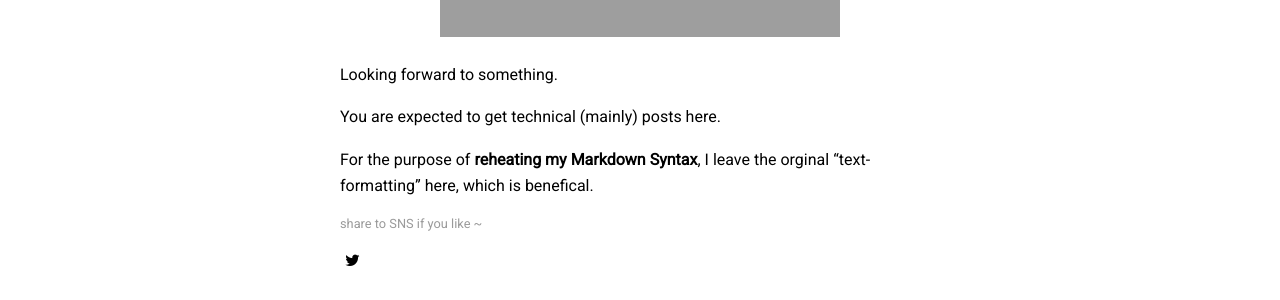
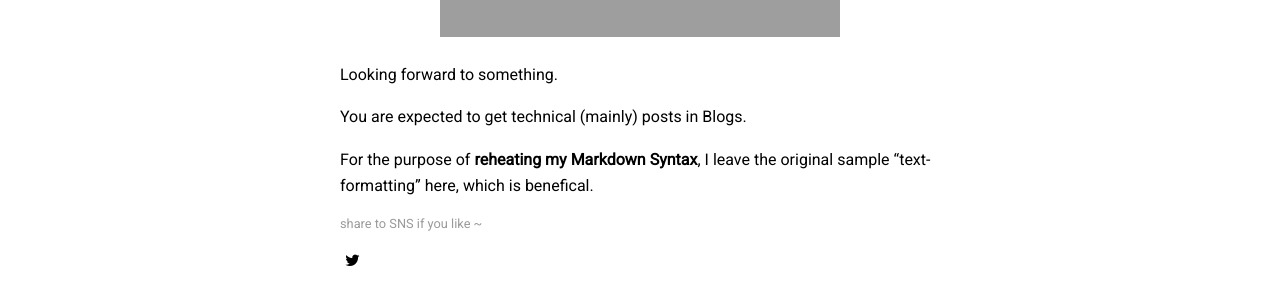
Before and after one commit to Yuan-Honoka-Guo/Yuan-Honoka-Guo.github.io, a Jekyll site: the page built from _posts/2025-7-1-nothing-to-share-yet.md, in a window 1280 px wide and 1217 px high. Shown: the part 465-765 px from the top of the window. Built offline with Jekyll 4.4.1, drawn with Linux system fonts in a browser that asks for light colours; nearby versions of some CDN libraries.

Commit message:
typos fixed

```diff
--- a/_posts/2025-7-1-nothing-to-share-yet.md
+++ b/_posts/2025-7-1-nothing-to-share-yet.md
@@ -9,6 +9,6 @@ image: kon-1.png
 
 Looking forward to something.
 
-You are expected to get technical (mainly) posts here.
+You are expected to get technical (mainly) posts in Blogs.
 
-For the purpose of **reheating my Markdown Syntax**, I leave the orginal "text-formatting" here, which is benefical.
+For the purpose of **reheating my Markdown Syntax**, I leave the original sample "text-formatting" here, which is benefical.
```
Also changed, not shown: _posts/2025-7-1-introduction-to-this-website.md (+1 -1 lines).
